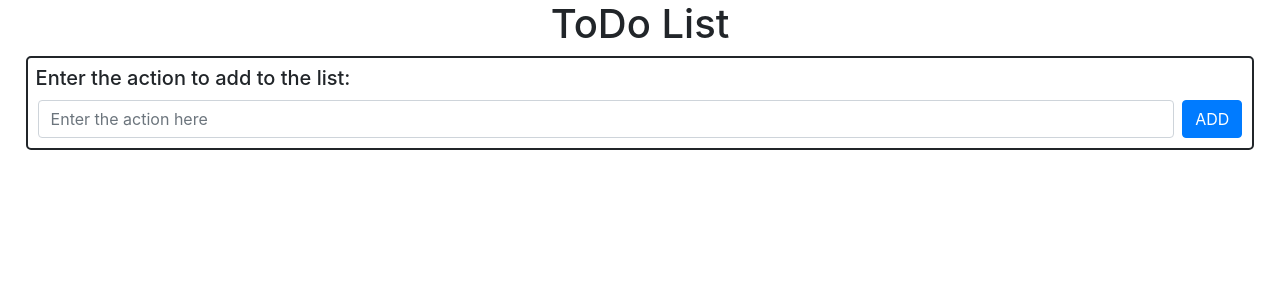
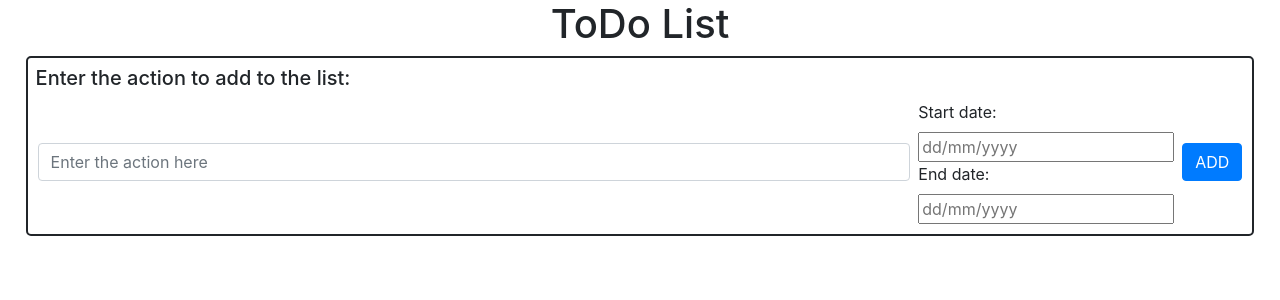
Before and after one commit to Kirikllz909/ToDoList, a React (Create React App) app: page / in a window 1280 px wide. Shown: the top 300 px of the page. Built offline with nearby package versions, Linux system fonts and the light colour scheme.

Commit message:
Create panel and it's logic for adding date

```diff
--- a/src/components/ToDoForm.tsx
+++ b/src/components/ToDoForm.tsx
@@ -1,36 +1,55 @@
 import React, { useState } from "react";
 
 interface IProps {
-  onSubmit: (text: string) => void;
+  onSubmit: (
+    text: string,
+    startDate: Array<string>,
+    endDate: Array<string>
+  ) => void;
 }
 
 export const ToDoForm: React.FC<IProps> = (props) => {
   const [textValue, setTextValue] = useState<string>("");
+  const [dateValue1, setDateValue1] = useState<string>("");
+  const [dateValue2, setDateValue2] = useState<string>("");
+
   let inputRef: React.RefObject<HTMLInputElement>;
   inputRef = React.createRef();
+
+  const formatSearch: RegExp = /^\d\d\/\d\d\/\d\d\d\d$/; //find in string dd/mm/yyyy
 
   //When "Enter" key is pressed in input element you add this action to todo list
   const handleKeyPress = (e: React.KeyboardEvent<HTMLInputElement>) => {
     if (e.key === "Enter") {
-      if (textValue.length > 0) {
-        props.onSubmit(textValue);
-        if (inputRef.current) inputRef.current.value = "";
-        setTextValue("");
-      } else alert("Wrong action string");
+      submitChanges();
     }
   };
 
   function submitChanges(): void {
     if (textValue.length > 0) {
-      props.onSubmit(textValue);
+      props.onSubmit(
+        textValue,
+        dateValue1.match(formatSearch) || [],
+        dateValue2.match(formatSearch) || []
+      );
       if (inputRef.current) inputRef.current.value = "";
       setTextValue("");
+      setDateValue1("");
+      setDateValue2("");
     } else alert("Wrong action string");
   }
 
   //Handle change of input element
   const handleChange = (e: React.ChangeEvent<HTMLInputElement>) => {
     setTextValue(e.target.value);
+  };
+
+  const handleDateInputChange1 = (e: React.ChangeEvent<HTMLInputElement>) => {
+    setDateValue1(e.target.value);
+  };
+
+  const handleDateInputChange2 = (e: React.ChangeEvent<HTMLInputElement>) => {
+    setDateValue2(e.target.value);
   };
 
   return (
@@ -43,6 +62,22 @@ export const ToDoForm: React.FC<IProps> = (props) => {
         className="form-control"
         onKeyPress={handleKeyPress}
       />
+      <div className="flexColumn ml-2">
+        <label>Start date:</label>
+        <input
+          placeholder="dd/mm/yyyy"
+          value={dateValue1}
+          onChange={handleDateInputChange1}
+          onKeyPress={handleKeyPress}
+        />
+        <label>End date:</label>
+        <input
+          placeholder="dd/mm/yyyy"
+          value={dateValue2}
+          onChange={handleDateInputChange2}
+          onKeyPress={handleKeyPress}
+        />
+      </div>
       <button
         type="button"
         onClick={() => {
```
